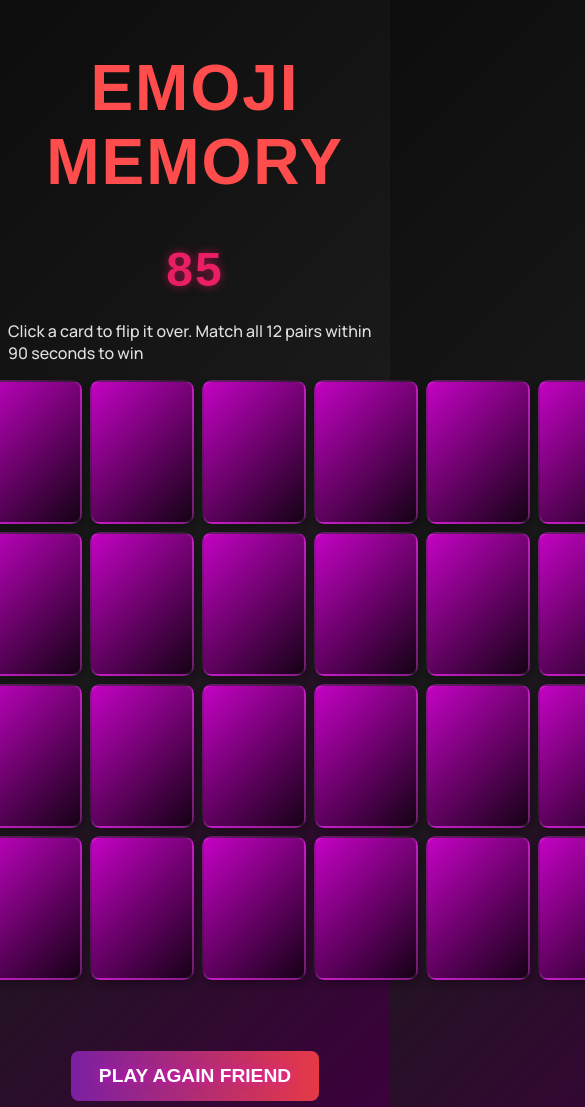
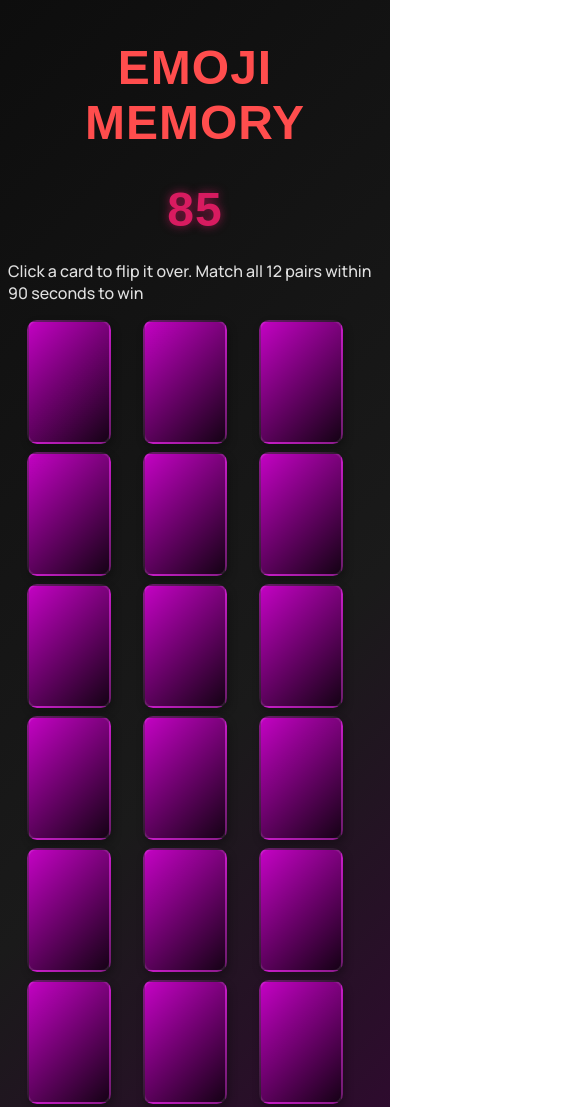
Before and after one commit to kayawoods/memory-game, a plain HTML site: page index.html in a window 390 px wide. Shown: the top 1107 px of the page, 585 px wide, since content can reach past the window. Drawn offline with Linux system fonts and the light colour scheme; a web font is replaced by a local one.

Commit message:
ready for submission

```diff
--- a/css/style.css
+++ b/css/style.css
@@ -16,7 +16,7 @@ header {
 #timerDisplay {
     font-size: 3rem;
     font-weight: 700;
-    color: #E91E63;
+    color: #D81B60;
     text-shadow: 0px 0px 10px rgba(194, 24, 91, 0.7);
     margin-top: 3px;
     margin-bottom: 3px;
@@ -129,3 +129,18 @@ body {
 @media (max-width:500px) {
     header
 }
+@media (max-width: 500px) {
+    header {
+        font-size: 1.5rem;
+        letter-spacing: 1px;
+    }
+    .board {
+        grid-template-columns: repeat(3, 1fr);
+        width: 90%;
+    }
+    .card {
+        width: 80px;
+        height: 120px;
+    }
+}
+}
```
Also changed, not shown: js/app.js (+1 -44 lines), 1 other file.
